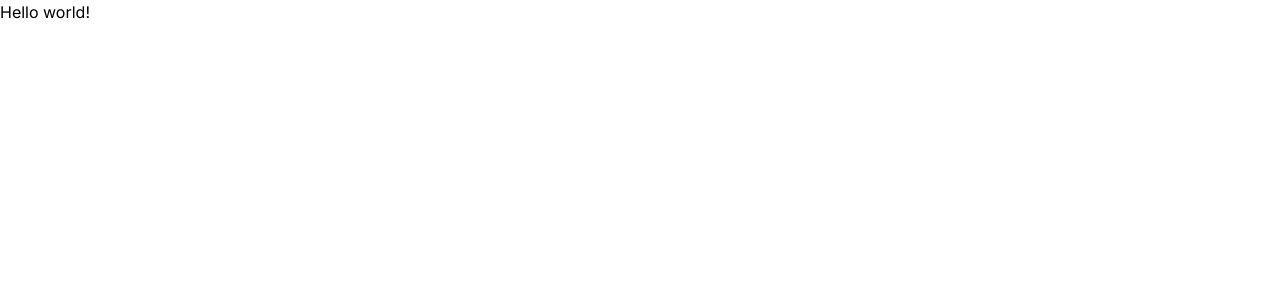
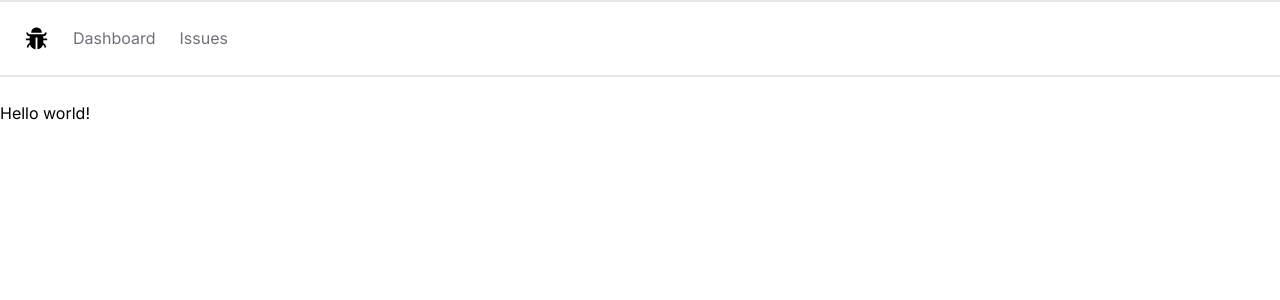
Before and after one commit to MarcelOlsen/issue-tracker, a Next.js app: page / in a window 1280 px wide. Shown: the top 300 px of the page. Built offline with nearby package versions, Linux system fonts and the light colour scheme.

Commit message:
:sparkles: Added navbar

```diff
--- /dev/null
+++ b/src/app/Navbar.tsx
@@ -0,0 +1,35 @@
+import Link from "next/link";
+import React from "react";
+import { AiFillBug } from "react-icons/ai";
+
+const navLinks = [
+  {
+    title: "Dashboard",
+    href: "/",
+  },
+  {
+    title: "Issues",
+    href: "/issues",
+  },
+];
+
+export const Navbar = () => {
+  return (
+    <nav>
+      <div className="flex flex-row py-6 gap-6 px-6 border-y-2">
+        <AiFillBug color="black" size={25} />
+        <div className="flex flex-row gap-6">
+          {navLinks.map((link) => (
+            <Link
+              className="text-zinc-500 hover:text-zinc-800 transition-colors"
+              href={link.href}
+              key={link.href}
+            >
+              {link.title}
+            </Link>
+          ))}
+        </div>
+      </div>
+    </nav>
+  );
+};
--- a/src/app/globals.css
+++ b/src/app/globals.css
@@ -15,7 +15,6 @@
 }
 
 body {
-  color: rgb(var(--foreground-rgb));
 }
 
 @layer utilities {
--- a/src/app/layout.tsx
+++ b/src/app/layout.tsx
@@ -1,6 +1,7 @@
 import type { Metadata } from "next";
 import { Inter } from "next/font/google";
 import "./globals.css";
+import { Navbar } from "./Navbar";
 
 const inter = Inter({ subsets: ["latin"] });
 
@@ -16,7 +17,10 @@ export default function RootLayout({
 }>) {
   return (
     <html lang="en">
-      <body className={inter.className}>{children}</body>
+      <body className={inter.className}>
+        <Navbar />
+        <main className="pt-6">{children}</main>
+      </body>
     </html>
   );
 }
```
Also changed, not shown: package.json (+5 -4 lines), 1 other file (tests, documents, lock files or other folders).
